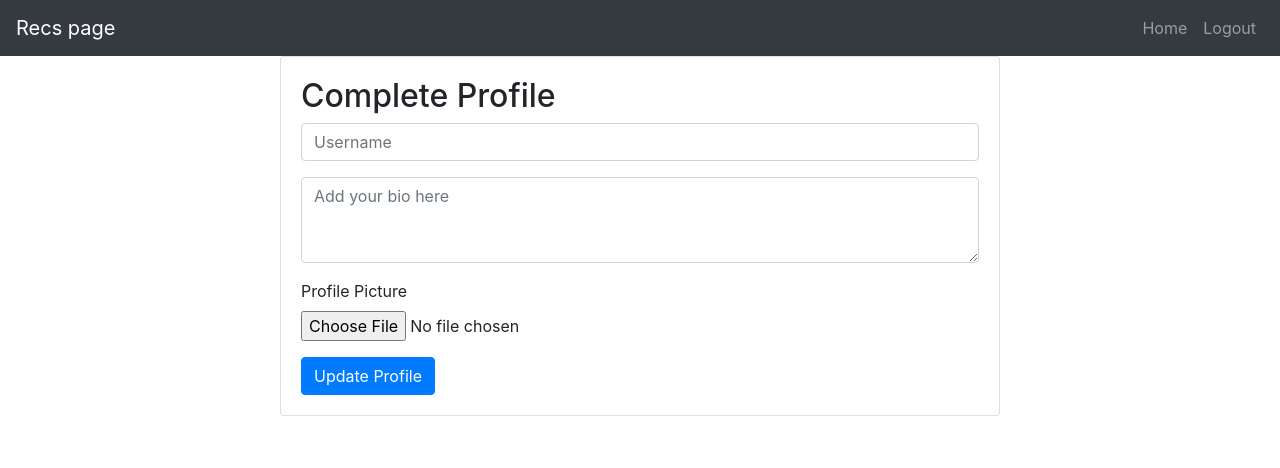
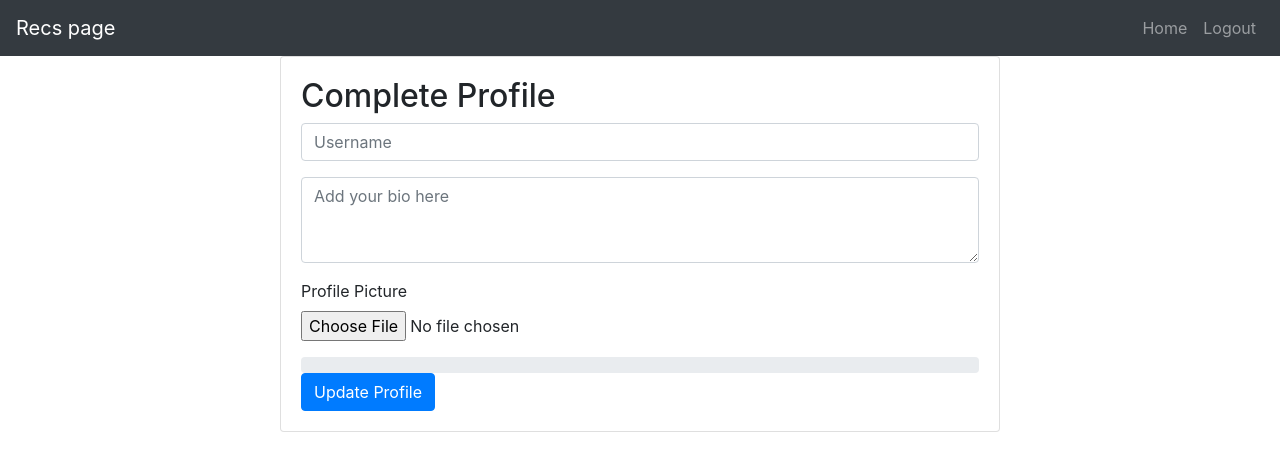
Before and after one commit to waiscodes/Recs-Page, a React (Create React App) app: page /complete-profile in a window 1280 px wide. Shown: the top 468 px of the page. Built offline with nearby package versions, Linux system fonts and the light colour scheme; no server answers; sample sign-in values are in the browser's storage.

Commit message:
disabled update on loading to stop double submitting

```diff
--- a/src/pages/CompleteProfile.jsx
+++ b/src/pages/CompleteProfile.jsx
@@ -1,5 +1,5 @@
 import React, { useRef, useState, useCallback } from "react";
-import { Card, Form, Button, Alert } from "react-bootstrap";
+import { Card, Form, Button, Alert, ProgressBar } from "react-bootstrap";
 import { useAuth } from "../contexts/AuthContext";
 import debounce from "lodash.debounce";
 import { Link, useHistory } from "react-router-dom";
@@ -10,6 +10,7 @@ const CompleteProfile = () => {
   const bioRef = useRef();
   const aviRef = useRef();
   const [avi, setAvi] = useState();
+  const [progress, setProgress] = useState(0);
   const [aviLink, setAviLink] = useState();
   const { currentUser } = useAuth();
   const [error, setError] = useState("");
@@ -55,7 +56,7 @@ const CompleteProfile = () => {
         .get()
         .then((snap) => {
           if (snap.docs && snap.docs[0].data()) {
-            setError("username is already taken");
+            setError("username is already taken. Please pick a different one");
           }
         })
         .catch(() => {});
@@ -82,6 +83,7 @@ const CompleteProfile = () => {
 
   const handleSubmit = (e) => {
     e.preventDefault();
+    setLoading(true);
 
     if (!error) {
       if (avi) {
@@ -92,9 +94,9 @@ const CompleteProfile = () => {
         storageRef.on(
           "state_changed",
           (snapshot) => {
-            let progress =
+            let percentage =
               (snapshot.bytesTransferred / snapshot.totalBytes) * 100;
-            console.log("Upload is " + progress + "% done");
+            setProgress(progress);
           },
           (error) => {
             console.log(error);
@@ -146,7 +148,8 @@ const CompleteProfile = () => {
                 onChange={(e) => setAvi(e.target.files[0])}
               />
             </Form.Group>
-            <Button type='Submit' disabled={error}>
+            <ProgressBar now={progress} label={`${progress}%`} />
+            <Button type='Submit' disabled={loading}>
               Update Profile
             </Button>
           </Form>
```
